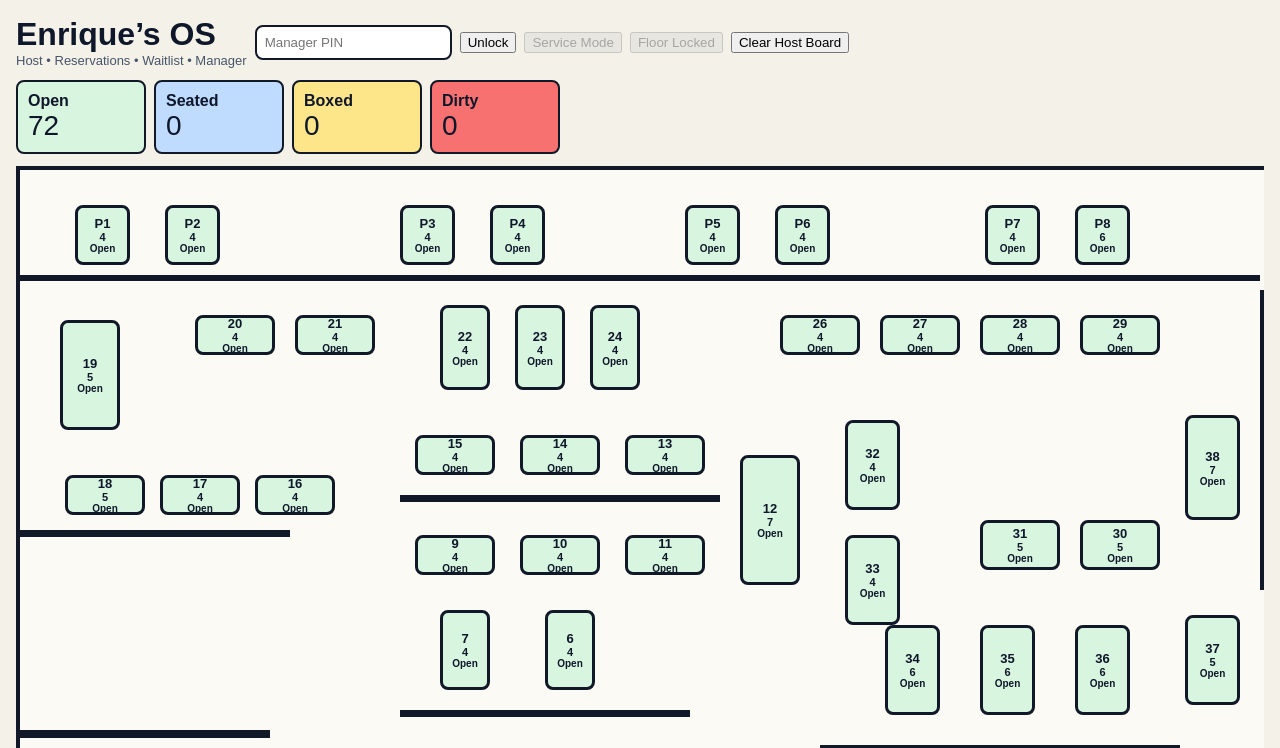
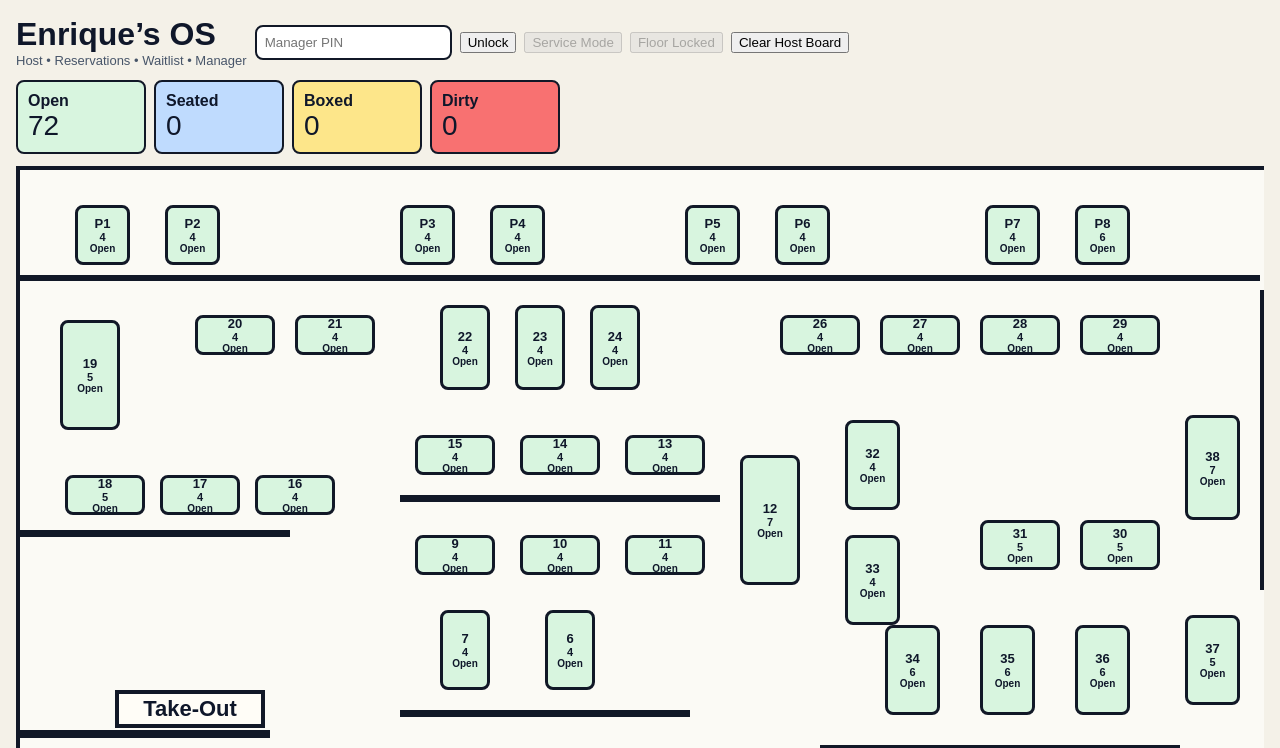
Before and after one commit to alexamdz14/restaurant-host-app, a Next.js app: page / in a window 1280 px wide. Shown: the top 748 px of the page. Built offline with nearby package versions, Linux system fonts and the light colour scheme; no server answers; the database is empty.

Commit message:
Add Take-Out label to the page

```diff
--- a/app/page.tsx
+++ b/app/page.tsx
@@ -554,6 +554,8 @@ export default function Home() {
 
           <Label x={310} y={625} w={335} h={85} text="BAR" blue />
 
+          <Label x={95} y={520} w={150} h={38} text="Take-Out" />
+
           <Label x={1225} y={735} w={255} h={290} text="Casa 1884" />
 
           <Label x={1240} y={120} w={245} h={300} text="San Miguel" />
```
